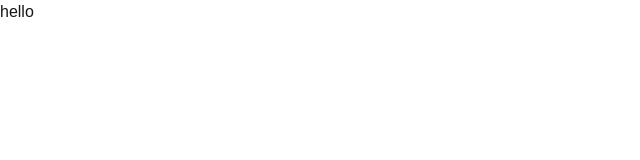
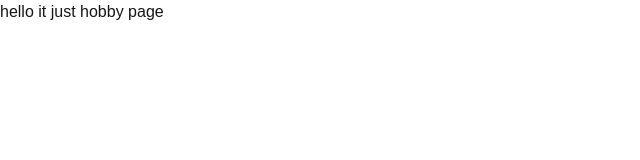
Before and after one commit to 9OAT0/66022646_nextjs_vercel, a Next.js app: page /HobbyPage in a window 1280 px wide. Shown: the top 160 px of the page, without its empty margins (0-640 px from the left). Built offline with nearby package versions, Linux system fonts and the light colour scheme.

Commit message:
update hobby page

```diff
--- a/app/HobbyPage/page.tsx
+++ b/app/HobbyPage/page.tsx
@@ -1,9 +1,9 @@
 export default function hobbyPage() {
     return (
         <>
-        <div>
-            hello
-        </div>
+        <h1>
+            hello it just hobby page
+        </h1>
         </>
     )
 }
```
